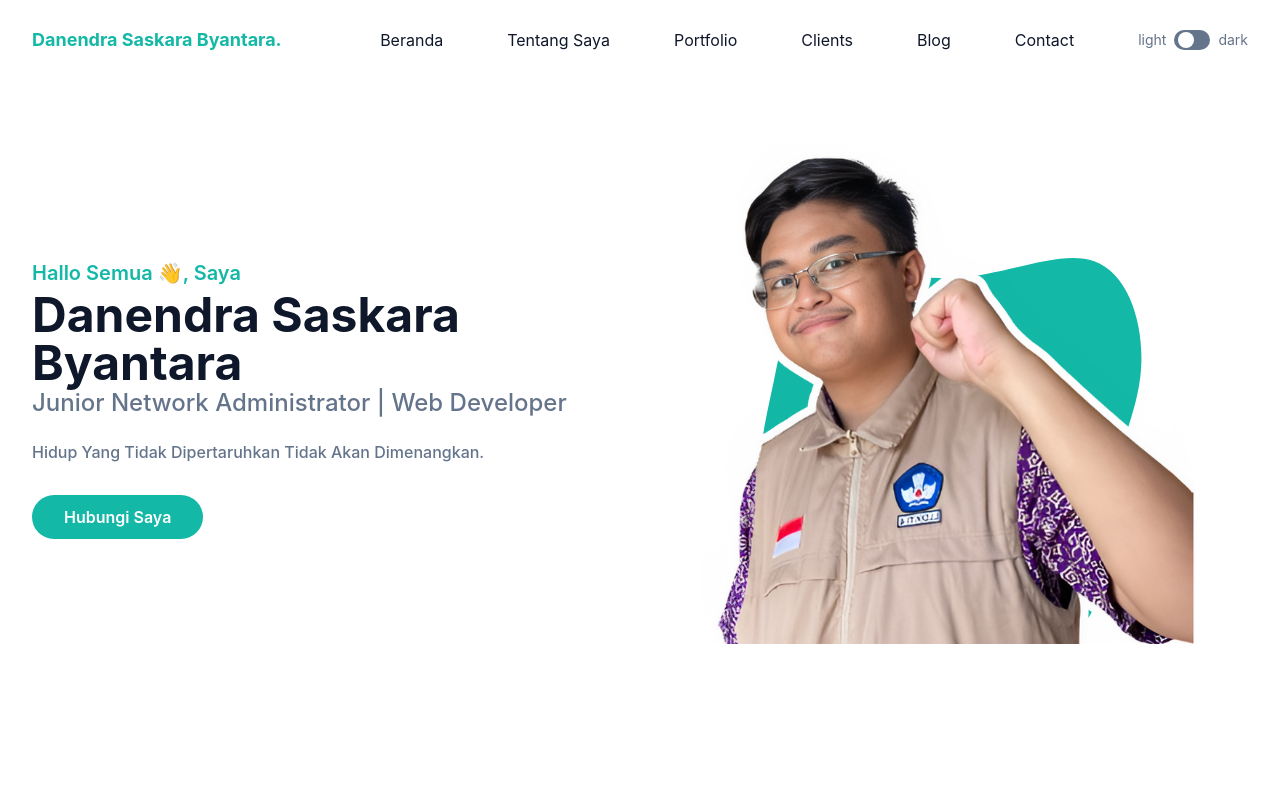
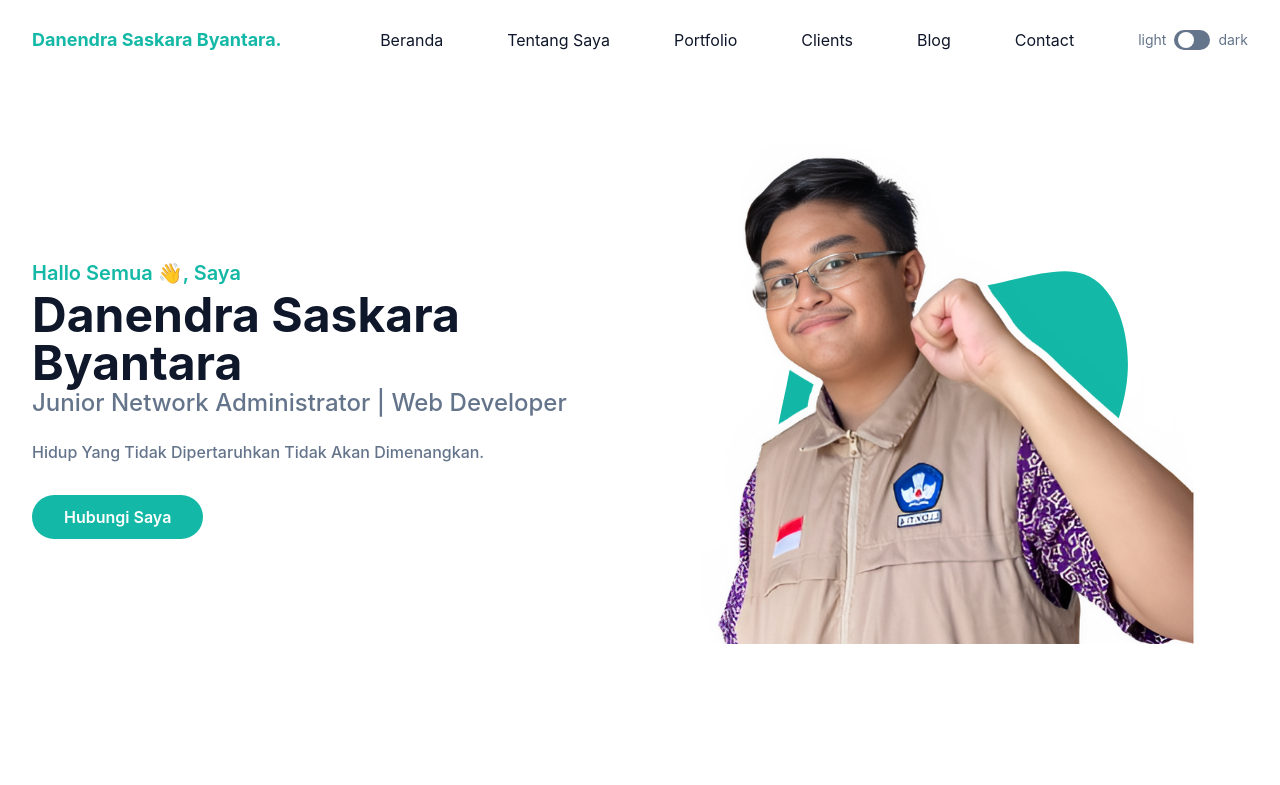
Before and after one commit to SaskaraDanendra/portfolio-tailwind-danendra, a website: page index.html in a window 1280 px wide. Shown: the top 785 px of the page. Drawn offline with Linux system fonts and the light colour scheme.

Commit message:
sedikit update

```diff
--- a/index.html
+++ b/index.html
@@ -89,7 +89,7 @@
                         <img src="dist/img/Danendra4.png" alt="DanendraSaskara" class="relative z-10 max-w-full mx-auto">
                         <span class="absolute -bottom-0 left-1/2 -translate-x-1/2 md:scale-100">
                               <svg width="400" height="400" viewBox="0 0 200 200" xmlns="http://www.w3.org/2000/svg">
-                                <path fill="#14b8a6" d="M50.8,-65.3C63.2,-60.9,68.7,-42.5,67.5,-26.5C66.3,-10.6,58.5,2.9,55.7,20.1C52.9,37.2,55.1,58,46.6,64.1C38.2,70.2,19.1,61.7,3.4,56.9C-12.2,52.2,-24.4,51.3,-36.9,46.5C-49.4,41.7,-62.1,33,-66.6,21.2C-71,9.4,-67.2,-5.6,-63.7,-22.1C-60.3,-38.5,-57.2,-56.5,-46.6,-61.5C-36.1,-66.5,-18,-58.5,0.6,-59.3C19.2,-60.1,38.4,-69.7,50.8,-65.3Z" transform="translate(100 100) scale(1.4)" />
+                                <path fill="#14b8a6" d="M50.8,-65.3C63.2,-60.9,68.7,-42.5,67.5,-26.5C66.3,-10.6,58.5,2.9,55.7,20.1C52.9,37.2,55.1,58,46.6,64.1C38.2,70.2,19.1,61.7,3.4,56.9C-12.2,52.2,-24.4,51.3,-36.9,46.5C-49.4,41.7,-62.1,33,-66.6,21.2C-71,9.4,-67.2,-5.6,-63.7,-22.1C-60.3,-38.5,-57.2,-56.5,-46.6,-61.5C-36.1,-66.5,-18,-58.5,0.6,-59.3C19.2,-60.1,38.4,-69.7,50.8,-65.3Z" transform="translate(100 100) scale(1.3)" />
 
                               </svg>
                         </span>
```
Also changed, not shown: dist/output.css.
